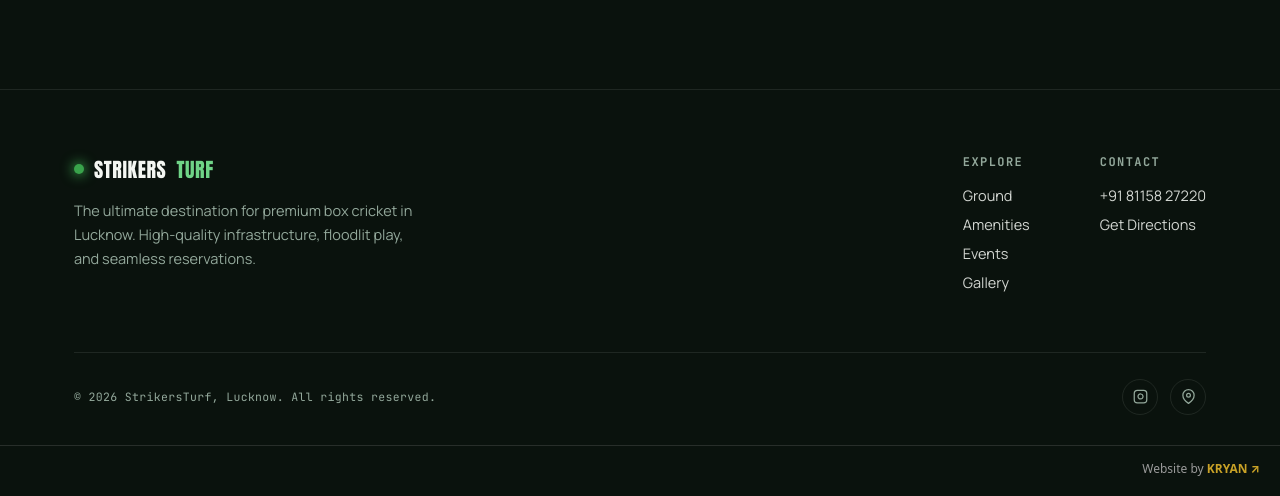
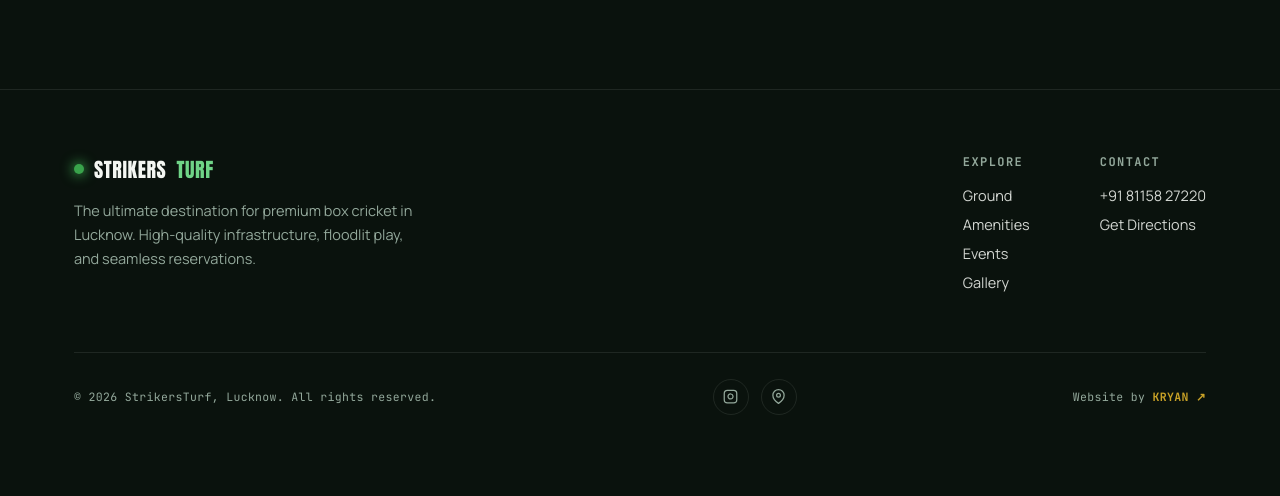
Before and after one commit to kryan21/turf, a plain HTML site: page index.html in a window 1280 px wide. Shown: the part 5464-5960 px from the top of the page. After the commit the page ends 5909 px from the top, so only its background shows below. Drawn offline with Linux system fonts and the light colour scheme.

Commit message:
Move KRYAN credit inside site footer
Updated footer to include a link to KRYAN's portfolio.

```diff
--- a/index.html
+++ b/index.html
@@ -1254,7 +1254,7 @@
       <div class="social-row">
         <a href="https://www.instagram.com/" target="_blank" rel="noopener" aria-label="Instagram"><svg viewBox="0 0 24 24" fill="none" stroke-width="2"><rect x="2" y="2" width="20" height="20" rx="5"/><path d="M16 11.37A4 4 0 1 1 12.63 8 4 4 0 0 1 16 11.37z"/><path d="M17.5 6.5h.01"/></svg></a>
         <a href="https://share.google/gcqAGRXSy7Etm4lJH" target="_blank" rel="noopener" aria-label="Google Maps"><svg viewBox="0 0 24 24" fill="none" stroke-width="2"><path d="M21 10c0 7-9 13-9 13s-9-6-9-13a9 9 0 0 1 18 0z"/><circle cx="12" cy="10" r="3"/></svg></a>
-      </div>
+      </div><span style="white-space:nowrap;">Website by <a href="https://kryan21.github.io/my-portfolio/" target="_blank" rel="noopener" style="color:#c9a227;font-weight:700;text-decoration:none;">KRYAN&nbsp;↗</a></span>
     </div>
   </div>
 </footer>
@@ -1336,6 +1336,6 @@
   document.addEventListener('keydown', (e) => { if(e.key === 'Escape') closeLightbox(); });
 </script>
 
-<div style="border-top:1px solid rgba(128,128,128,.25);padding:14px 20px 18px;text-align:right;font:12px/1.5 system-ui,-apple-system,'Segoe UI',Roboto,Arial,sans-serif;"><span style="color:#9a9a9a;">Website by </span><a href="https://kryan21.github.io/my-portfolio/" target="_blank" rel="noopener" style="color:#c9a227;font-weight:700;text-decoration:none;">KRYAN&nbsp;↗</a></div>
+
 </body>
 </html>
```
